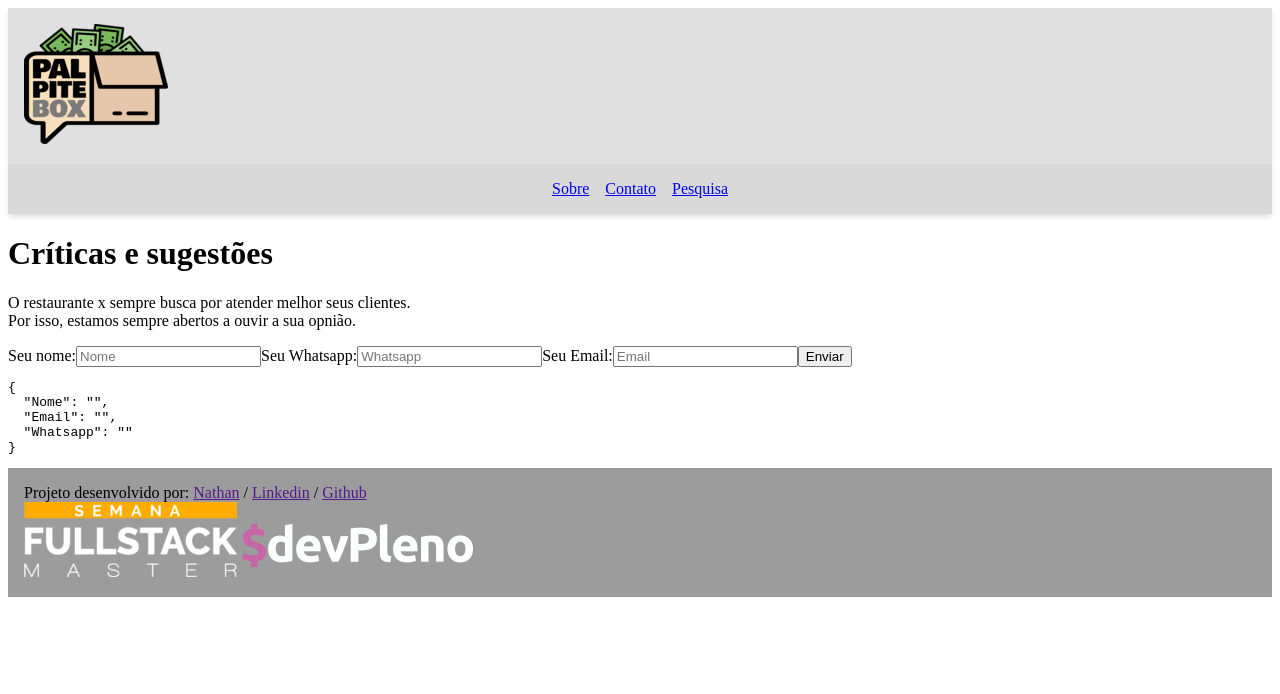
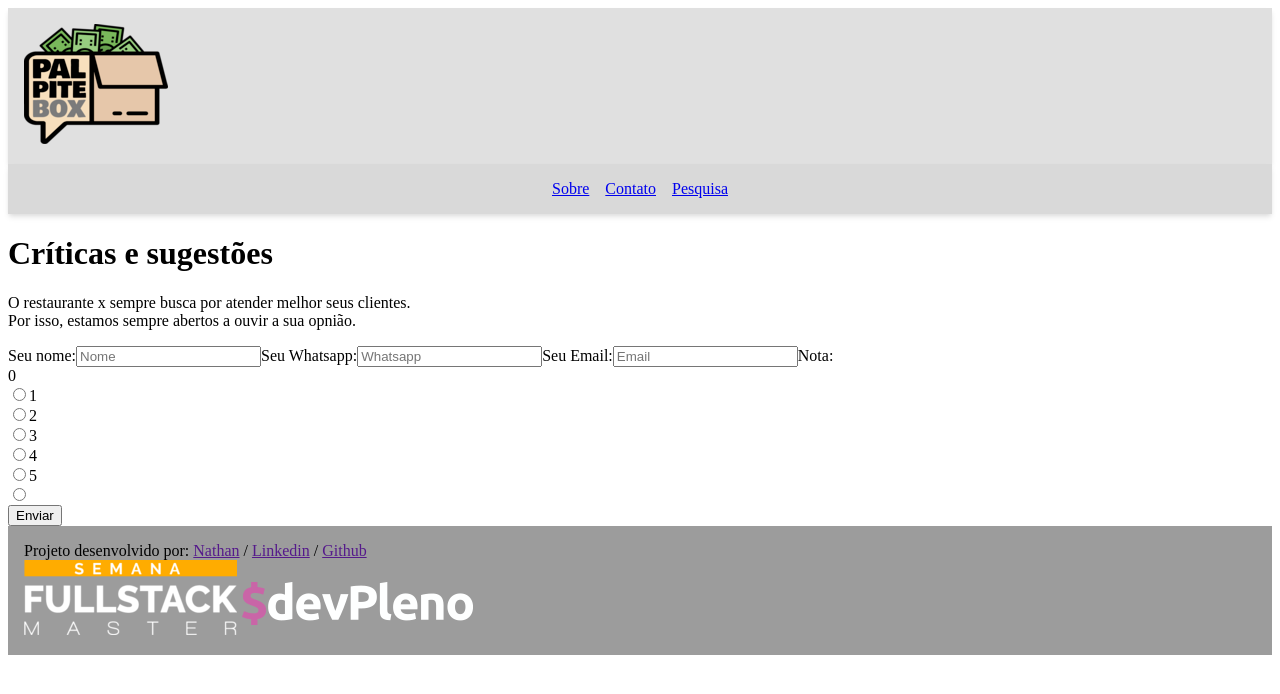
Before and after one commit to Epifron/Deimos, a Next.js app: page /pesquisa in a window 1280 px wide. Shown: the top 694 px of the page. Built offline with nearby package versions, Linux system fonts and the light colour scheme.

Commit message:
value note

```diff
--- a/pages/api/save.js
+++ b/pages/api/save.js
@@ -40,12 +40,18 @@ export default async (req, res) => {
       Nome: data.Nome,
       Email: data.Email,
       Whatsapp: data.Whatsapp,
-      Nota: 5,
+      Nota: parseInt(data.Nota),
       "Data Preenchimento": moment().format("DD/MM/YYYY, HH:mm:ss"),
       Cupom,
       Promo,
     });
-    res.end(req.body);
+    res.end(
+      JSON.stringify({
+        showCoupon: Cupom !== "",
+        Cupom,
+        Promo,
+      })
+    );
   } catch (err) {
     console.log(err);
     res.end("error");
--- a/pages/pesquisa.js
+++ b/pages/pesquisa.js
@@ -5,7 +5,11 @@ export default function Pesquisa() {
     Nome: "",
     Email: "",
     Whatsapp: "",
+    Nota: 0,
   });
+  const notas = [0, 1, 2, 3, 4, 5];
+  const [sucess, setSucess] = useState(false);
+  const [retorno, setRetorno] = useState({});
   const save = async () => {
     try {
       const response = await fetch("/api/save", {
@@ -13,7 +17,8 @@ export default function Pesquisa() {
         body: JSON.stringify(form),
       });
       const data = await response.json();
-      console.log(data);
+      setSucess(true);
+      setRetorno(data);
     } catch (err) {}
   };
   const onChange = (evt) => {
@@ -33,6 +38,7 @@ export default function Pesquisa() {
         O restaurante x sempre busca por atender melhor seus clientes. <br />
         Por isso, estamos sempre abertos a ouvir a sua opnião.
       </p>
+      {!sucess && (
         <div className="w-60 mx-auto mt-2">
           <label className="font-bold">Seu nome:</label>
           <input
@@ -61,14 +67,52 @@ export default function Pesquisa() {
             name="Email"
             value={form.Email}
           />
+          <label className="font-bold">Nota:</label>
+          <div className="flex py-6">
+            {notas.map((nota) => {
+              return (
+                <label className="block w-1/6 text-center">
+                  {nota} <br />
+                  <input
+                    type="radio"
+                    name="Nota"
+                    value={nota}
+                    onChange={onChange}
+                  />
+                </label>
+              );
+            })}
+          </div>
           <button
             className="bg-button px-12 py-5 font-bold rounded-lg shadow-lg hover:shadow"
             onClick={save}
           >
             Enviar
           </button>
-        <pre>{JSON.stringify(form, null, 2)}</pre>
         </div>
+      )}
+      {sucess && (
+        <div className="w-60 mx-auto mt-2">
+          <p className="text-center mb-6 bg-blue-100 border-t border-b border-blue-500 text-blue-700 px-4 py-3">
+            Obrigado por contribuir com sua sugestão ou critica.
+          </p>
+          {retorno.showCoupon && (
+            <div className="text-center border p-4 mb-4">
+              Seu Cupom: <br />
+              <span className="font-bold text-2xl">{retorno.Cupom}</span>
+            </div>
+          )}
+          {retorno.showCoupon && (
+            <div className="text-center border p-4 mb-4">
+              <span className="font-bold block mb-2">{retorno.Promo}</span>
+              <br />
+              <span className="italic">
+                Tire um print ou foto desta tela e apresente ao garçon.
+              </span>
+            </div>
+          )}
+        </div>
+      )}
     </div>
   );
 }
```
Lines whose indentation alone changed are shown as unchanged.
